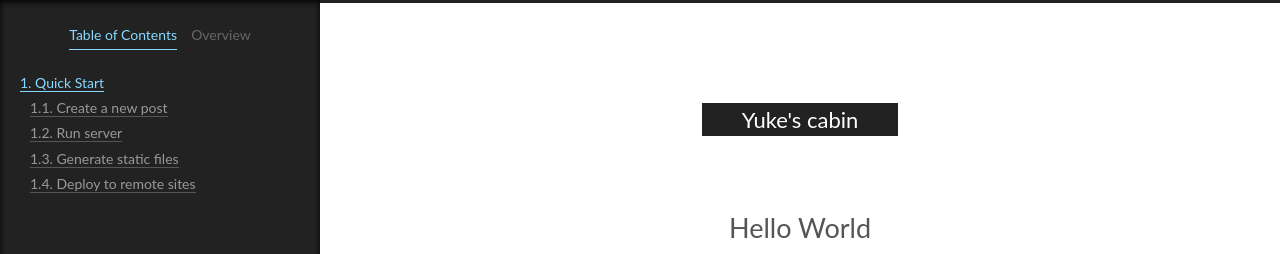
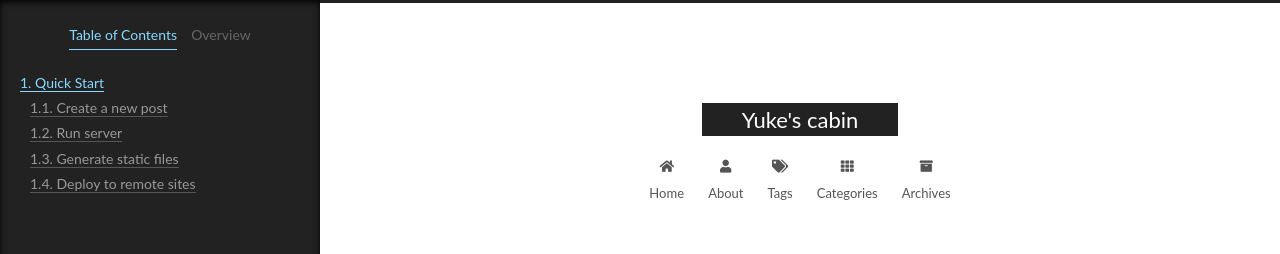
Before and after one commit to yang-yuke/yang-yuke.github.io, a plain HTML site: page 2021/11/27/hello-world/index.html in a window 1280 px wide. Shown: the top 254 px of the page. Drawn offline with nearby package versions, Linux system fonts and the light colour scheme.

Commit message:
Site updated: 2021-11-27 15:07:22

```diff
--- a/2021/11/27/hello-world/index.html
+++ b/2021/11/27/hello-world/index.html
@@ -59,6 +59,9 @@
       <div class="header-inner"><div class="site-brand-container">
   <div class="site-nav-toggle">
     <div class="toggle" aria-label="Toggle navigation bar" role="button">
+        <span class="toggle-line"></span>
+        <span class="toggle-line"></span>
+        <span class="toggle-line"></span>
     </div>
   </div>
 
@@ -79,6 +82,15 @@
 
 
 
+<nav class="site-nav">
+  <ul class="main-menu menu">
+        <li class="menu-item menu-item-home"><a href="/" rel="section"><i class="fa fa-home fa-fw"></i>Home</a></li>
+        <li class="menu-item menu-item-about"><a href="/about/" rel="section"><i class="fa fa-user fa-fw"></i>About</a></li>
+        <li class="menu-item menu-item-tags"><a href="/tags/" rel="section"><i class="fa fa-tags fa-fw"></i>Tags</a></li>
+        <li class="menu-item menu-item-categories"><a href="/categories/" rel="section"><i class="fa fa-th fa-fw"></i>Categories</a></li>
+        <li class="menu-item menu-item-archives"><a href="/archives/" rel="section"><i class="fa fa-archive fa-fw"></i>Archives</a></li>
+  </ul>
+</nav>
 
 
 
```
Also changed, not shown: archives/2021/11/index.html (+12 -0 lines), archives/2021/index.html (+12 -0 lines), archives/index.html (+12 -0 lines), index.html (+12 -0 lines).
